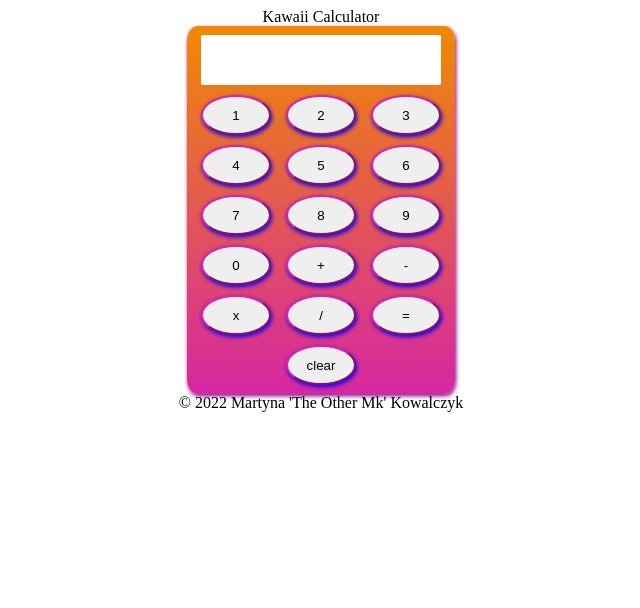
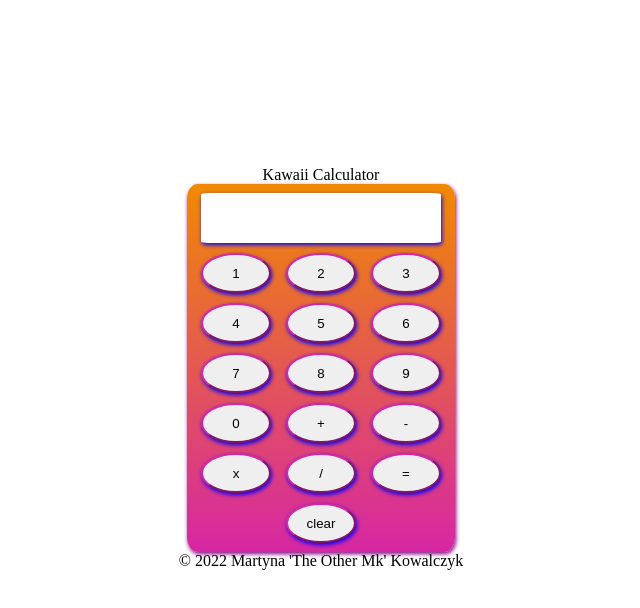
Before and after one commit to MaMikaDev/kawaii-calculator, a plain HTML site: page index.html in a window 1280 px wide. Shown: the whole page, without its empty margins (319-959 px from the left). Drawn offline with Linux system fonts and the light colour scheme.

Commit message:
centered a div

```diff
--- a/index.html
+++ b/index.html
@@ -10,15 +10,13 @@
     <source src="script.js" defer ></source>
   </head>
   <body>
-    <div id="header">Kawaii Calculator</div>
+    <header id="header">Kawaii Calculator</header>
 
     <main id="main">
       <div id="calculatorBody">
 
-
         <div id="display"></div>
-
-      <div id="inner">
+         <div id="inner">
 
           <button id="1">1</button>
           <button id="2">2</button>
@@ -49,6 +47,6 @@
       </div>
     </main>
 
-    <div id="footer">&copy; 2022 Martyna 'The Other Mk' Kowalczyk</div>
+    <footer id="footer">&copy; 2022 Martyna 'The Other Mk' Kowalczyk</footer>
   </body>
 </html>
--- a/styles.css
+++ b/styles.css
@@ -4,14 +4,15 @@
 }
 
 body {
+  height: 90vh;
   display: flex;
   flex-direction: column;
-  justify-content: space-around;
+  justify-content: center;
   align-items: center;
 }
 
-#header,
-#footer {
+header,
+footer {
   display: flex;
   align-items: center;
   justify-content: space-between;
@@ -20,7 +21,6 @@ body {
 main {
   display: flex;
   flex-direction: column;
-  flex: 1;
 }
 #calculatorBody {
   display: flex;
@@ -45,7 +45,9 @@ main {
   width: 240px;
   height: 50px;
   border: 2px rgb(0, 0, 0);
-  border-radius: 2%;
+  border-radius: 3%;
+  border-color: #d627a4;
+  box-shadow: 1px 2px 4px blue;
 }
 
 #inner {
```
